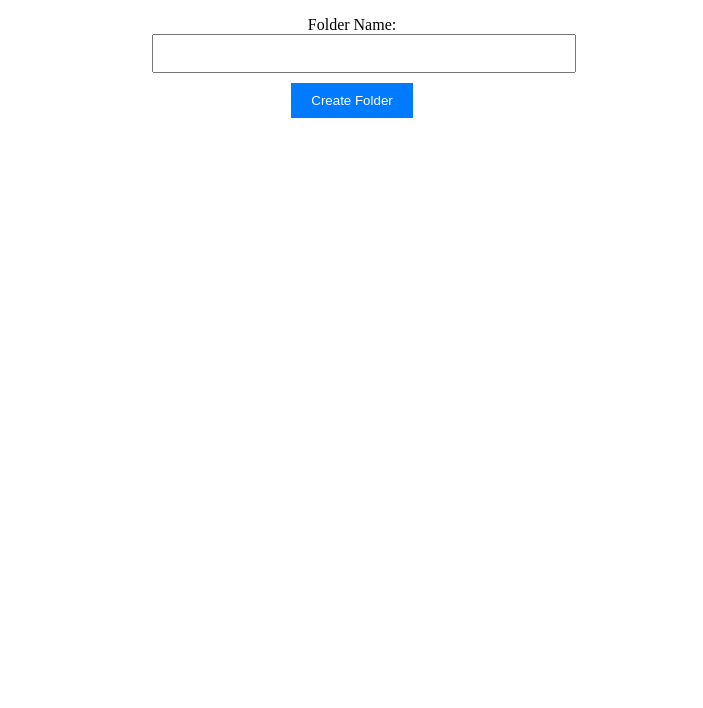
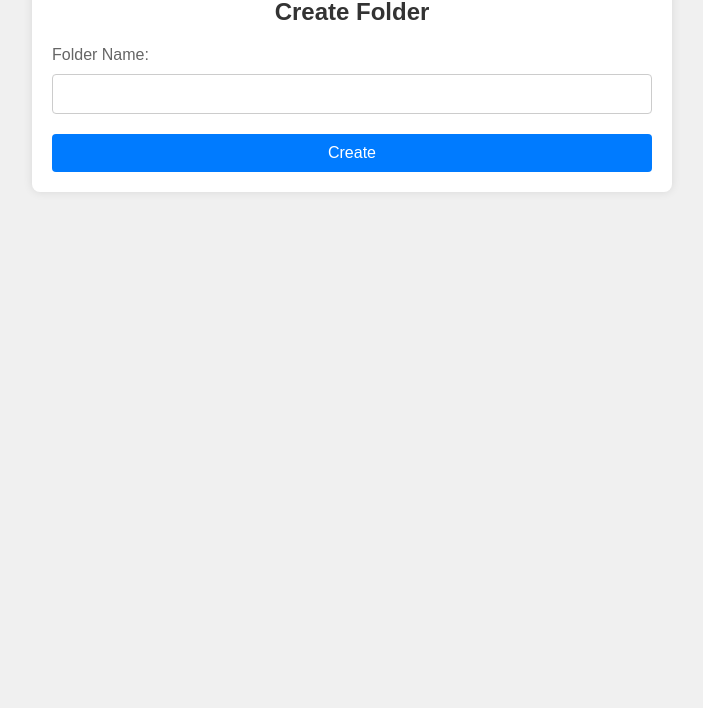
Before and after one commit to DesktopPrivate/jetsadawijit-nodejs-client-example, a website: page index.html in a window 1280 px wide. Shown: the part 92-800 px from the top of the page, without its empty margins (288-991 px from the left). Drawn offline with Linux system fonts and the light colour scheme.

Commit message:
make html, listener (action)

```diff
--- a/index.html
+++ b/index.html
@@ -8,14 +8,12 @@
 </head>
 <body>
     <div class="container">
-        <h1>Create a New Folder</h1>
-        <form id="folderForm">
-            <label for="folderName">Folder Name:</label>
-            <input type="text" id="folderName" name="folderName" required>
-            <button type="submit">Create Folder</button>
+        <h2>Create Folder</h2>
+        <form id="folderForm" action="/createFolder" method="POST">
+          <label for="folderName">Folder Name:</label>
+          <input type="text" id="folderName" name="folderName" required>
+          <button type="submit">Create</button>
         </form>
-        <p id="message"></p>
-    </div>
-    <script src="script.js"></script>
+      </div>
 </body>
 </html>
--- a/styles.css
+++ b/styles.css
@@ -1,23 +1,55 @@
+/* styles.css */
+
+body {
+    font-family: Arial, sans-serif;
+    margin: 0;
+    padding: 0;
+    background-color: #f0f0f0;
+}
+
 .container {
-    max-width: 400px;
+    max-width: 600px;
     margin: 50px auto;
+    padding: 20px;
+    background-color: #fff;
+    border-radius: 8px;
+    box-shadow: 0 0 10px rgba(0, 0, 0, 0.1);
+}
+
+h2 {
+    margin-bottom: 20px;
     text-align: center;
+    color: #333;
+}
+
+form {
+    display: flex;
+    flex-direction: column;
+}
+
+label {
+    margin-bottom: 10px;
+    color: #666;
 }
 
 input[type="text"] {
-    width: 100%;
     padding: 10px;
-    margin-bottom: 10px;
+    margin-bottom: 20px;
+    border: 1px solid #ccc;
+    border-radius: 4px;
+    font-size: 16px;
 }
 
-button {
+button[type="submit"] {
     padding: 10px 20px;
     background-color: #007bff;
     color: #fff;
     border: none;
+    border-radius: 4px;
+    font-size: 16px;
     cursor: pointer;
 }
 
-button:hover {
+button[type="submit"]:hover {
     background-color: #0056b3;
 }
```
Also changed, not shown: index.js (+33 -34 lines).
